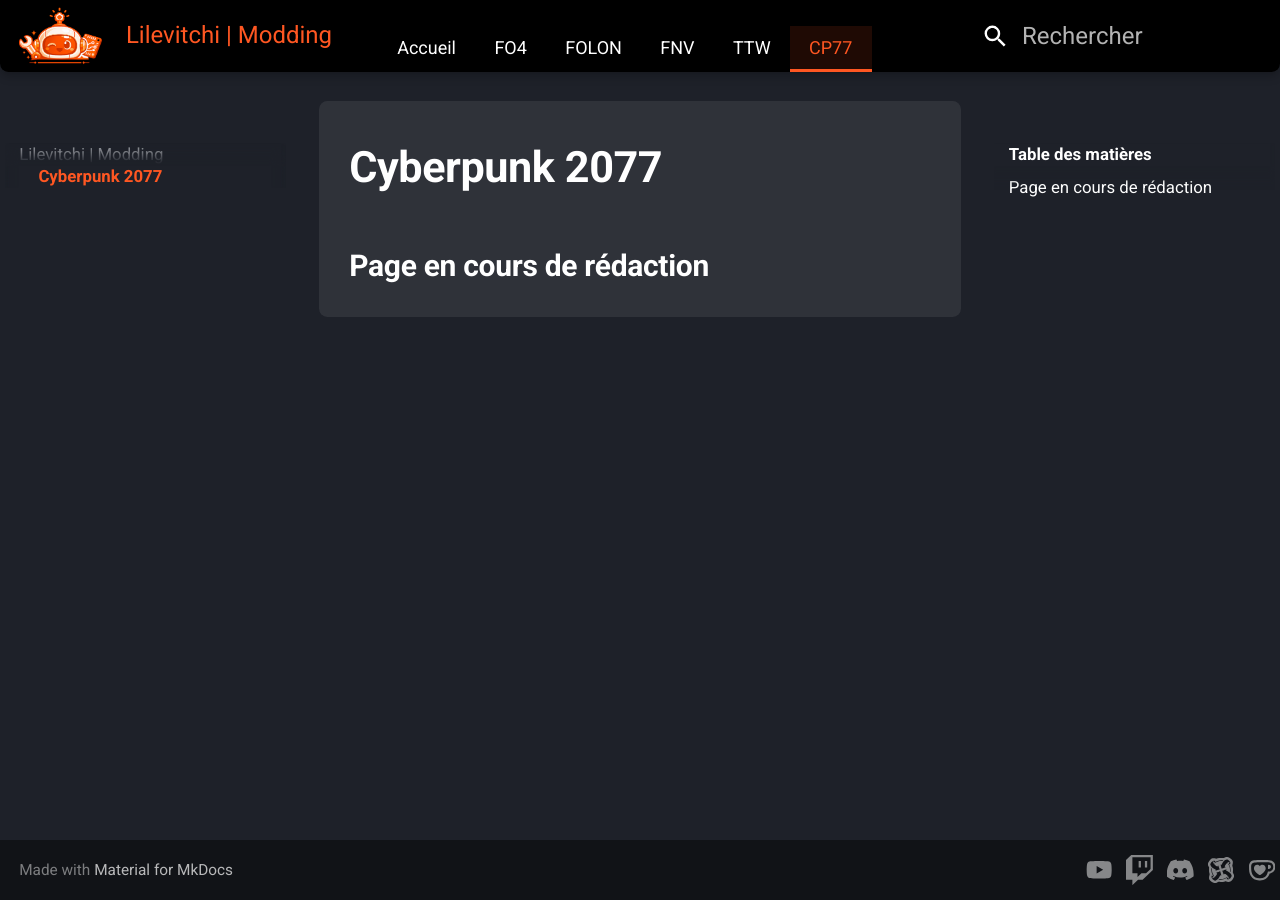
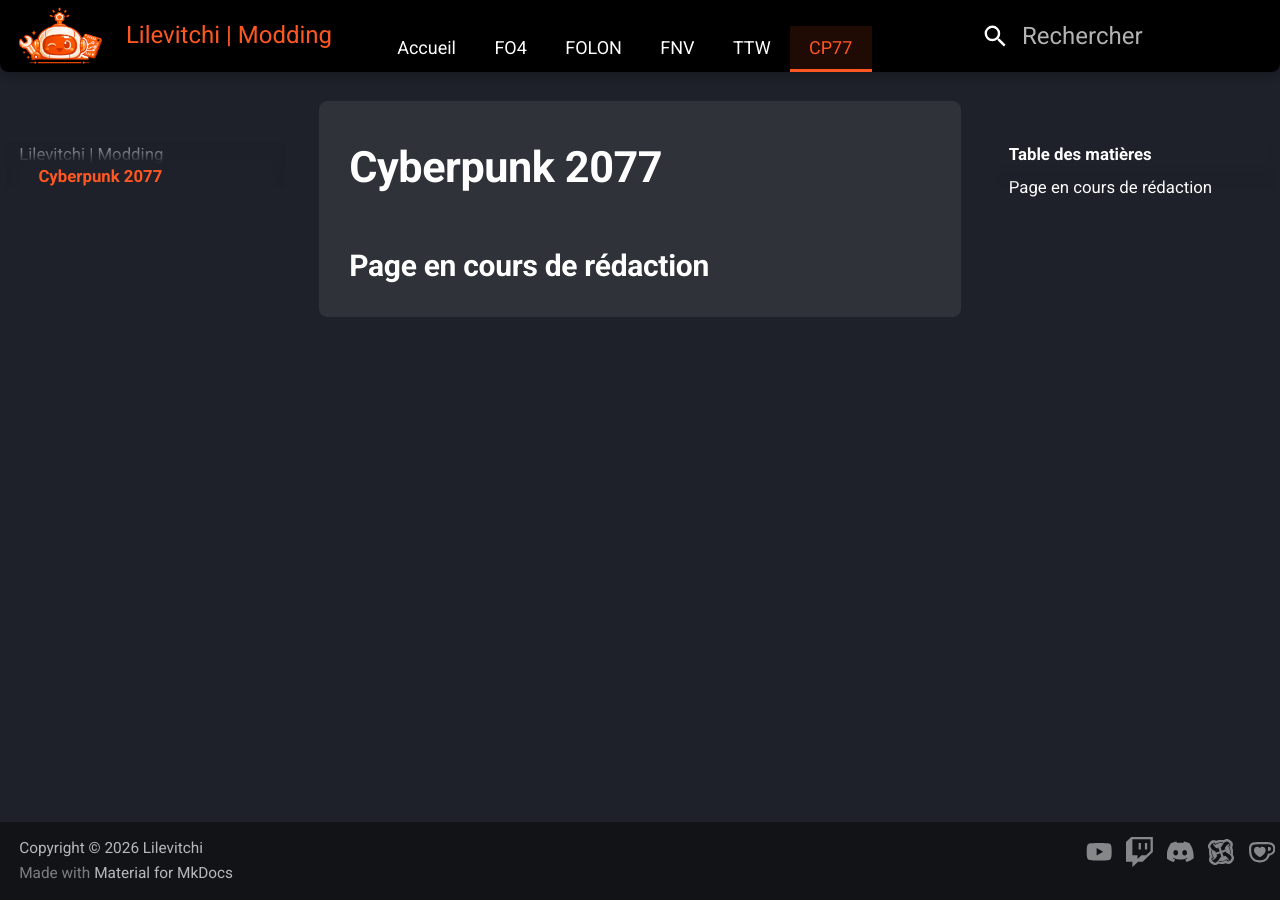
Before and after one commit to Lilevitchi/lilevitchi.github.io, an MkDocs documentation site: the page built from docs/cyberpunk/index.md, in a window 1280 px wide. Built offline with MkDocs 1.6.1 and Material for MkDocs 9.7.7, drawn with Linux system fonts in a browser that asks for light colours.

Commit message:
Update mkdocs.yml

```diff
--- a/mkdocs.yml
+++ b/mkdocs.yml
@@ -1,5 +1,7 @@
 site_name: Lilevitchi | Modding
 site_url: https://lilevitchi.github.io/
+
+copyright: "Copyright &copy; 2026 Lilevitchi"
 
 theme:
   name: material
@@ -18,6 +20,7 @@
     - content.code.copy
     - navigation.indexes
     - navigation.expand
+    - footer.hide.generator
 
 extra_javascript:
   - javascripts/random_tips.js
```
